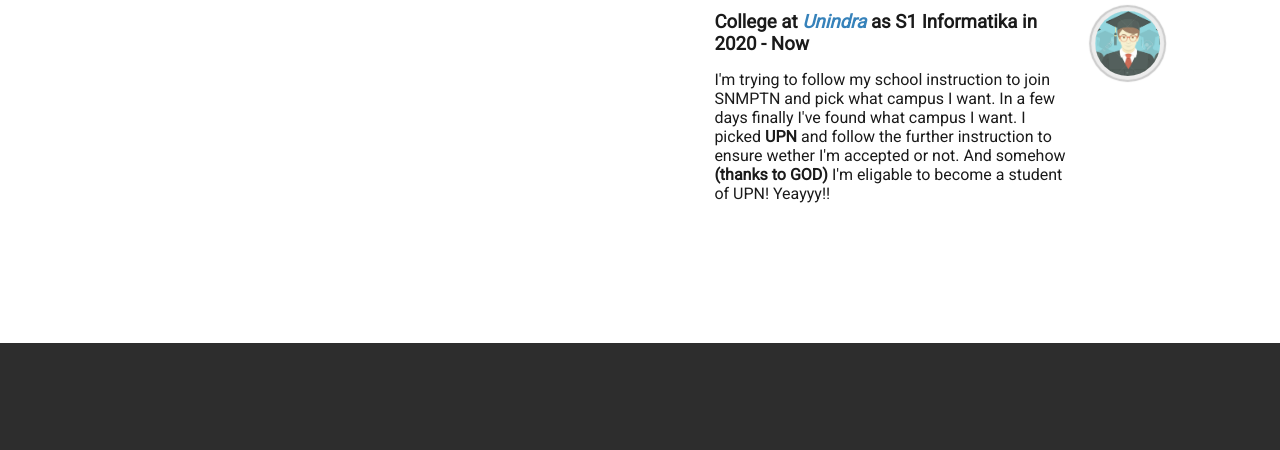
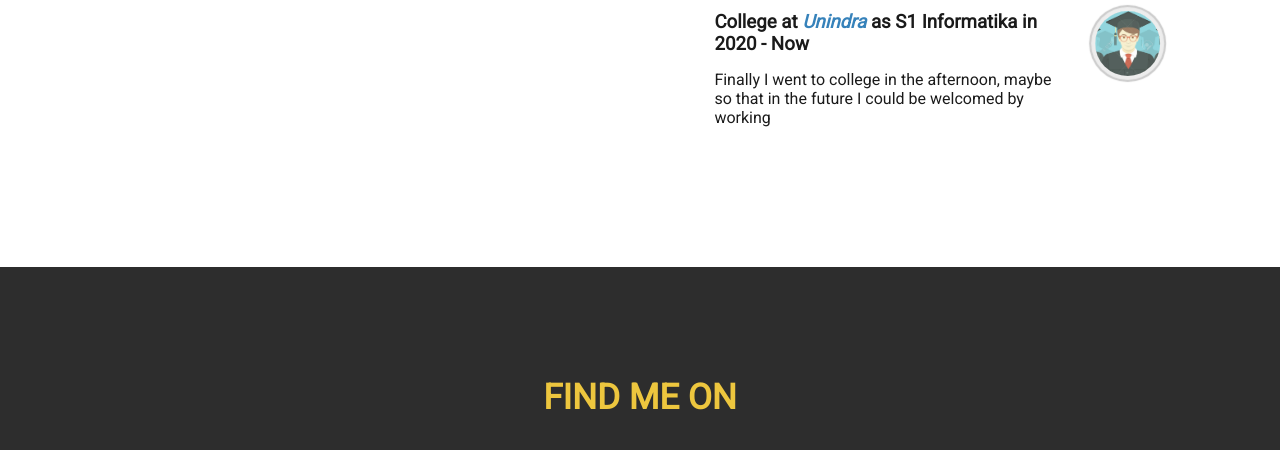
Before and after one commit to Sendii/sendii1.github.io, a plain HTML site: page index.html in a window 1280 px wide. Shown: the part 3455-3905 px from the top of the page. Drawn offline with nearby package versions, Linux system fonts and the light colour scheme.

Commit message:
Update Minor

```diff
--- a/index.html
+++ b/index.html
@@ -263,10 +263,8 @@
               College at <address style="display: inline-block"><a href="https://unindra.ac.id/" target="_blank">Unindra</a></address>
               as S1 Informatika in <time>2020 - Now</time>
             </h3>
-            <p>I'm trying to follow my school instruction to join SNMPTN and pick what campus I want.
-              In a few days finally I've found what campus I want. I picked <strong>UPN</strong> and follow the further instruction
-              to ensure wether I'm accepted or not. And somehow <strong>(thanks to GOD)</strong> I'm eligable
-              to become a student of UPN! Yeayyy!!
+            <p>
+              Finally I went to college in the afternoon, maybe so that in the future I could be welcomed by working
             </p>
           </li>
         </ul>
```
